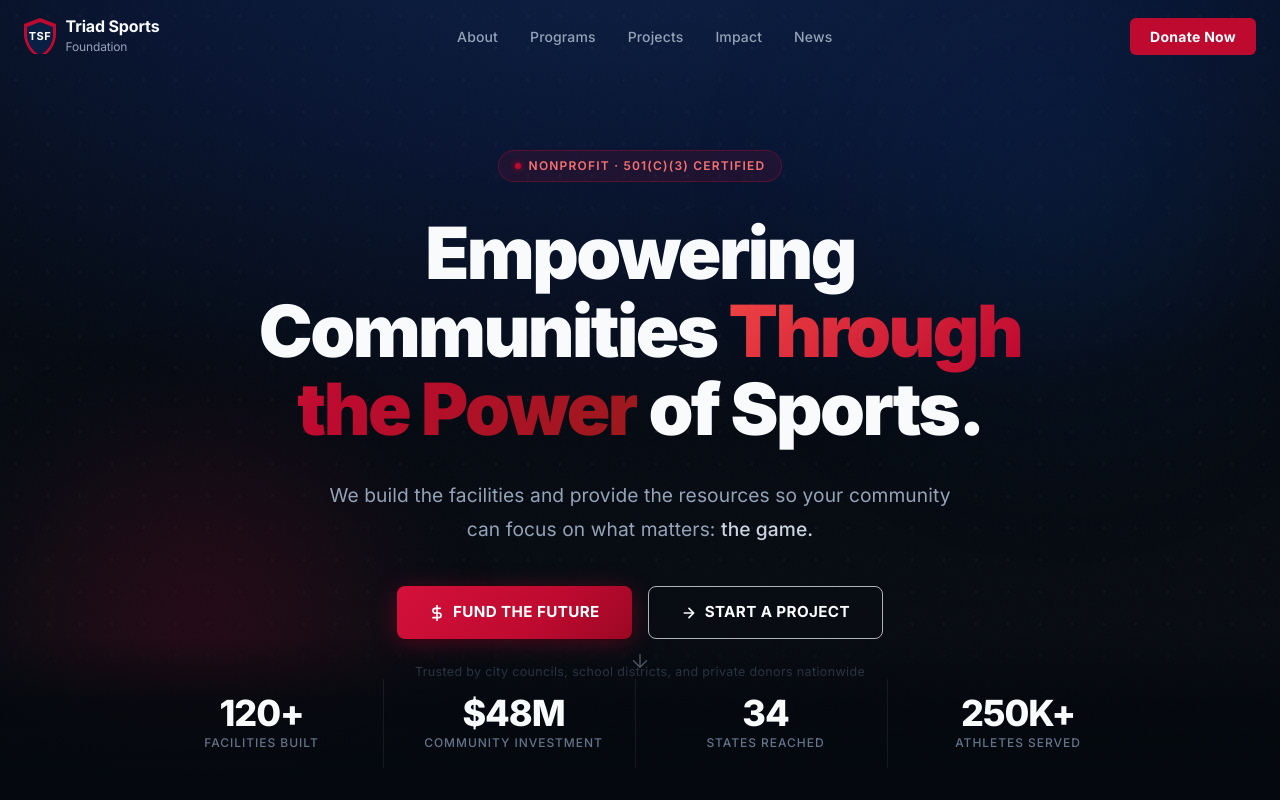
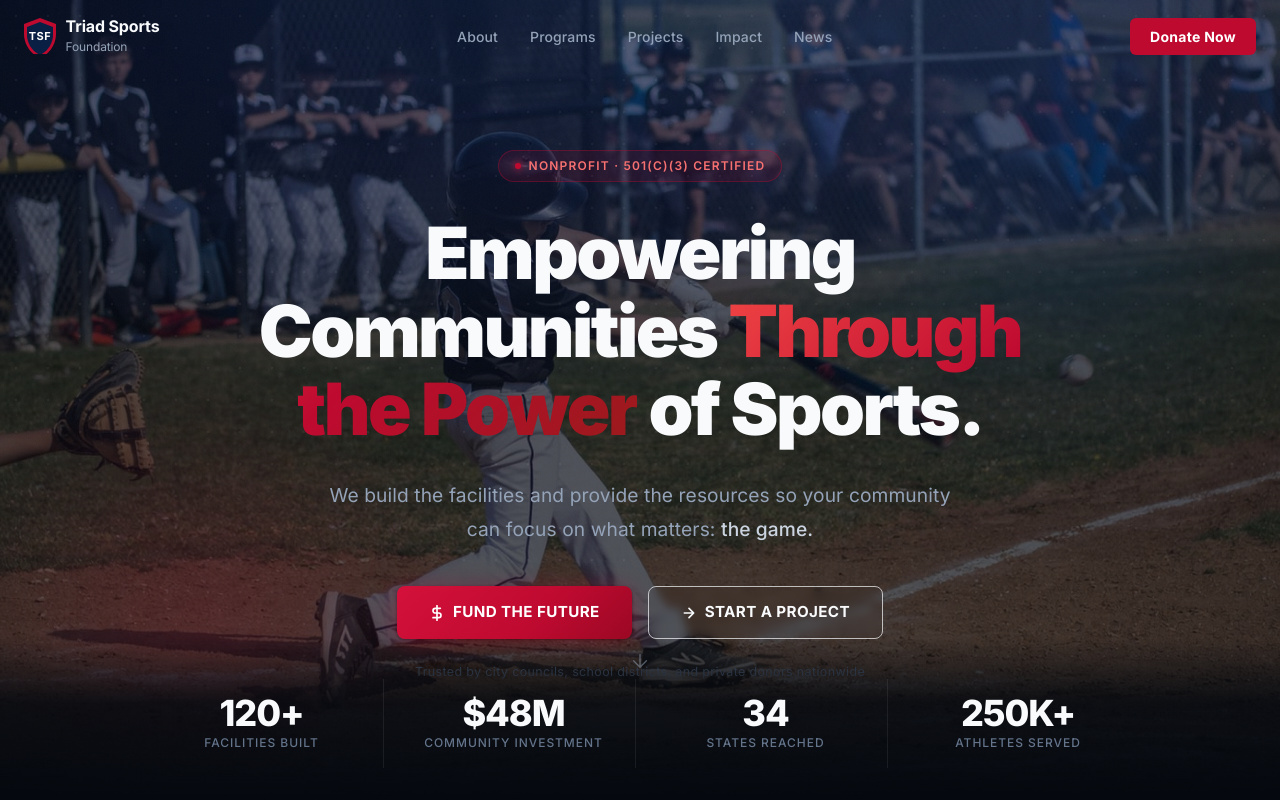
Before and after one commit to SteamWorksWeb/triad-sports, a Next.js app: page / in a window 1280 px wide. Shown: the top 800 px of the page. Built offline with nearby package versions, Linux system fonts and the light colour scheme.

Commit message:
feat: add optimized hero background image with opacity overlay

```diff
--- a/app/page.tsx
+++ b/app/page.tsx
@@ -1,6 +1,7 @@
 "use client";
 
 import { motion } from "framer-motion";
+import Image from "next/image";
 import Navbar from "@/components/Navbar";
 
 /* ─── Animation variants ─────────────────────────────── */
@@ -63,6 +64,24 @@ export default function HomePage() {
             "radial-gradient(ellipse 120% 90% at 50% -10%, #0a1f44 0%, #061230 35%, #030810 70%, #05090f 100%)",
         }}
       >
+        {/* ── Hero background image layer ── */}
+        <div
+          style={{
+            position: "absolute",
+            inset: 0,
+            zIndex: 0,
+            overflow: "hidden",
+          }}
+        >
+          <Image
+            src="/images/hero1.jpg"
+            alt="Athletes in action"
+            fill
+            priority
+            className="object-cover opacity-30 mix-blend-overlay"
+          />
+        </div>
+
         {/* Dot-grid texture overlay */}
         <div className="grid-overlay" />
 
```
Also changed, not shown: public/images/hero1.jpg (added), 1 other file (tests, documents, lock files or other folders).
